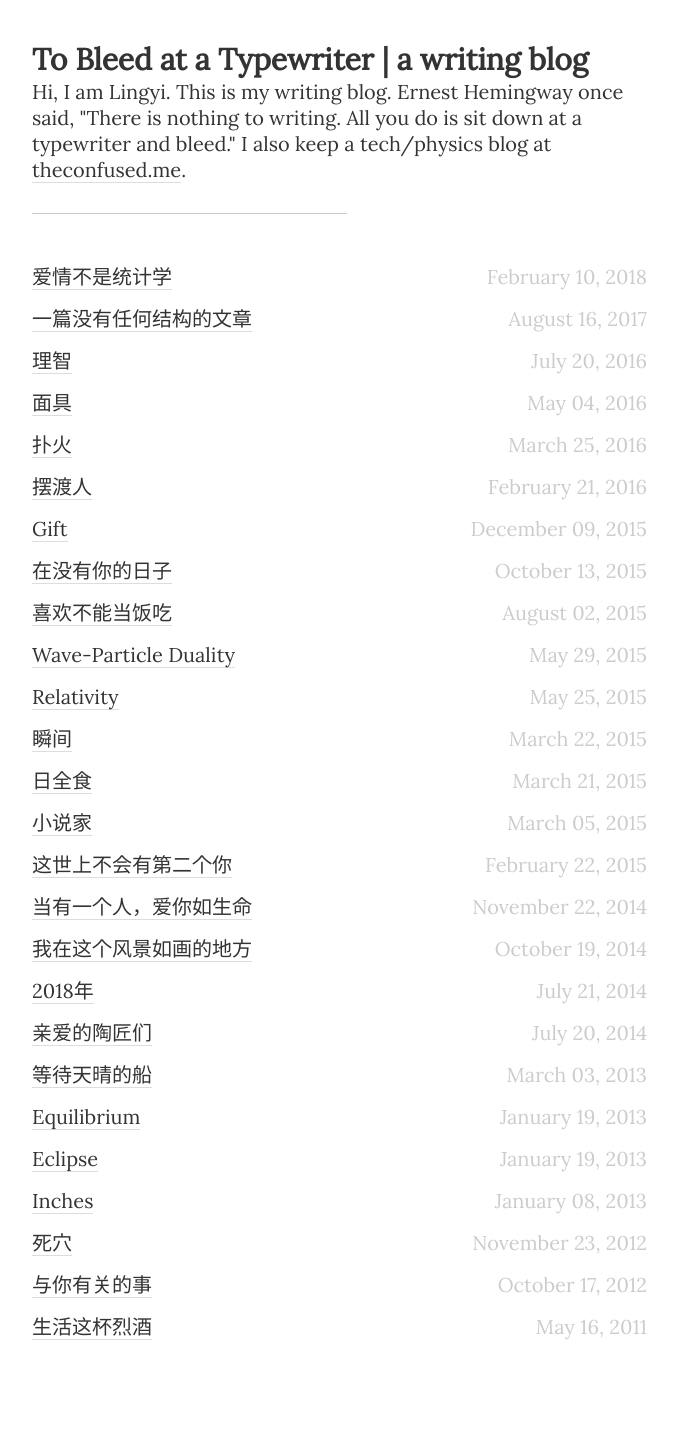
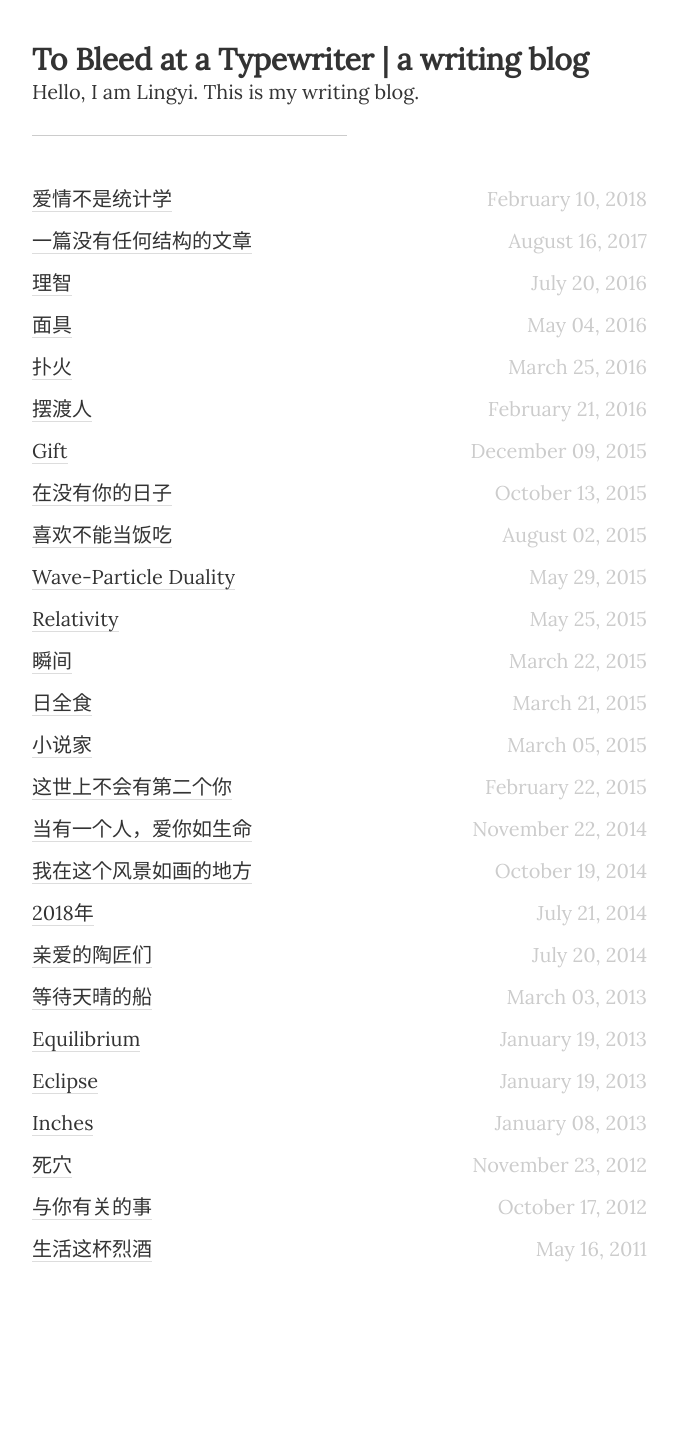
Before and after one commit to lingxz/writing-blog, a Jekyll site: the page built from index.html, in a window 1280 px wide. Shown: the whole page, without its empty margins (293-971 px from the left). Built offline with Jekyll 4.4.1, drawn with Linux system fonts in a browser that asks for light colours; after the commit the page ends 1358 px from its top, so only the background shows below that.

Commit message:
change description

```diff
--- a/_config.yml
+++ b/_config.yml
@@ -1,7 +1,7 @@
 title: To Bleed at a Typewriter
 description: A writing blog.
 smalltext: |
-  Hi, I am Lingyi. This is my writing blog. Ernest Hemingway once said, "There is nothing to writing. All you do is sit down at a typewriter and bleed." I also keep a tech/physics blog at <a href='https://theconfused.me' target='_blank'>theconfused.me</a>.
+  Hello, I am Lingyi. This is my writing blog.
 permalink: /:title/
 tagline: a writing blog
 url: "https://writing.theconfused.me"
```
